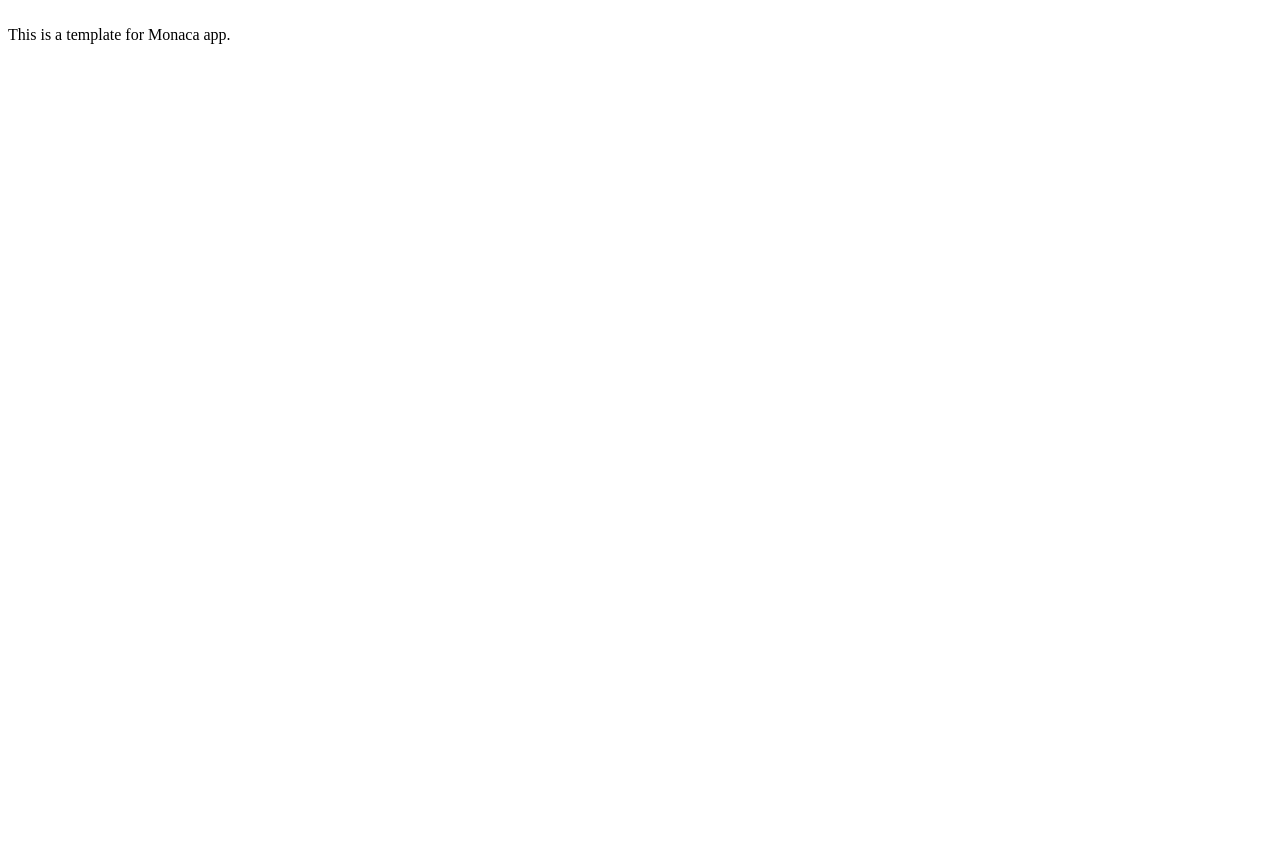
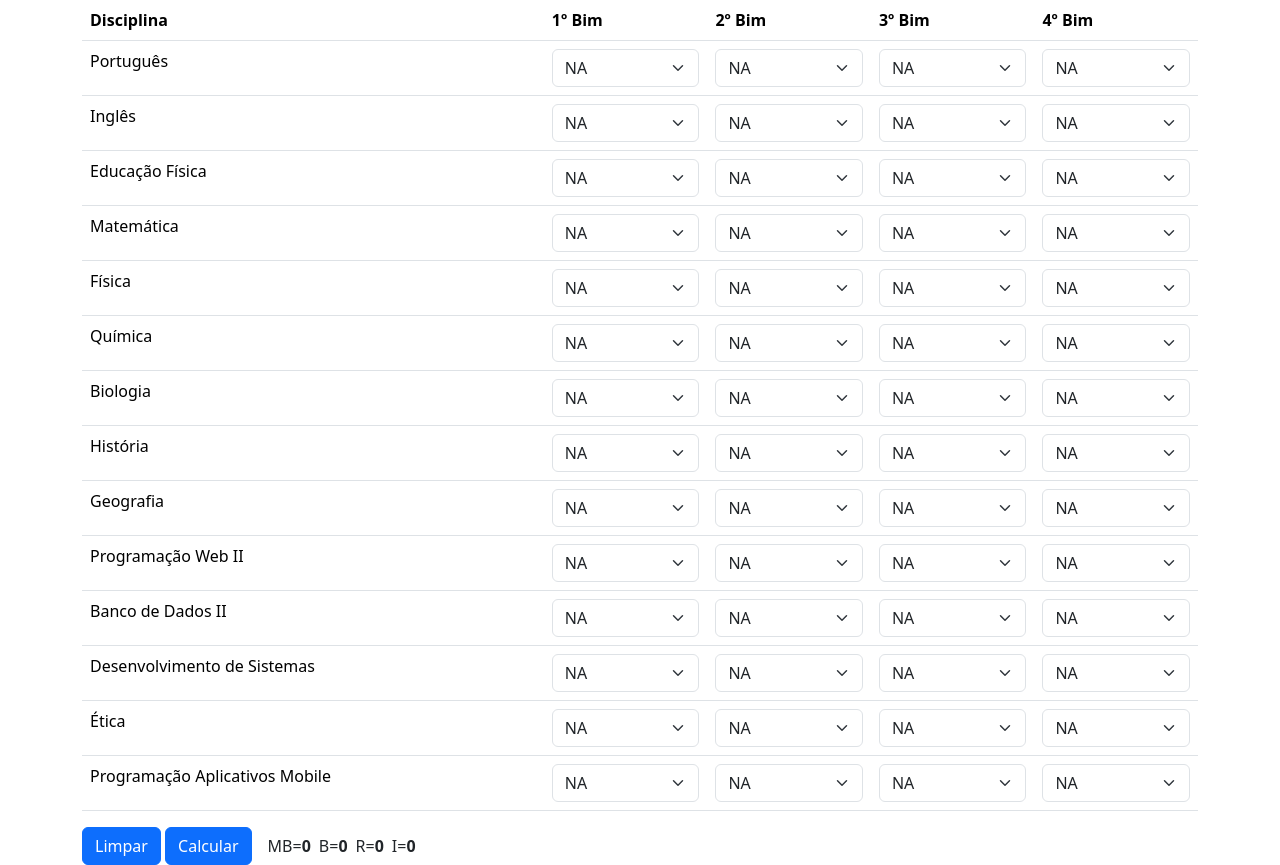
Before and after one commit to eduardosaraujo1/pam-controlador-mensoes, a website: page www/index.html in a window 1280 px wide. Before the commit the page ends 800 px from the top, so only its background shows below. Drawn offline with nearby package versions, Linux system fonts and the light colour scheme.

Commit message:
Terminado Controlador Mencoes

```diff
--- a/www/css/style.css
+++ b/www/css/style.css
@@ -1 +1,16 @@
-/**/
+.actions {
+    display: flex;
+    flex-direction: row;
+    gap: 1rem
+}
+
+.mencoes {
+    display: flex;
+    align-items: center;
+    flex-direction: row;
+    gap: 0.5rem;
+}
+
+.mencaoIndiv span {
+    font-weight: bold;
+}
--- a/www/index.html
+++ b/www/index.html
@@ -7,11 +7,141 @@
     <script src="components/loader.js"></script>
     <link rel="stylesheet" href="components/loader.css">
     <link rel="stylesheet" href="css/style.css">
+    <link href="https://cdn.jsdelivr.net/npm/bootstrap@5.3.3/dist/css/bootstrap.min.css" rel="stylesheet" integrity="sha384-QWTKZyjpPEjISv5WaRU9OFeRpok6YctnYmDr5pNlyT2bRjXh0JMhjY6hW+ALEwIH" crossorigin="anonymous">
     <script>
     </script>
 </head>
 <body>
-	<br />
-    This is a template for Monaca app.
+    <div class="container">
+      <table class="table">
+        <thead>
+          <tr>
+            <th scope="col">Disciplina</th>
+            <th scope="col">1º Bim</th>
+            <th scope="col">2º Bim</th>
+            <th scope="col">3º Bim</th>
+            <th scope="col">4º Bim</th>
+          </tr>
+        </thead>
+        <tbody>
+          <tr>
+            <td>Português</td>
+            <td class="mencaoSelect"></td>
+            <td class="mencaoSelect"></td>
+            <td class="mencaoSelect"></td>
+            <td class="mencaoSelect"></td>
+          </tr>
+          <tr>
+            <td>Inglês</td>
+            <td class="mencaoSelect"></td>
+            <td class="mencaoSelect"></td>
+            <td class="mencaoSelect"></td>
+            <td class="mencaoSelect"></td>
+          </tr>
+          <tr>
+            <td>Educação Física</td>
+            <td class="mencaoSelect"></td>
+            <td class="mencaoSelect"></td>
+            <td class="mencaoSelect"></td>
+            <td class="mencaoSelect"></td>
+          </tr>
+          <tr>
+            <td>Matemática</td>
+            <td class="mencaoSelect"></td>
+            <td class="mencaoSelect"></td>
+            <td class="mencaoSelect"></td>
+            <td class="mencaoSelect"></td>
+          </tr>
+          <tr>
+            <td>Física</td>
+            <td class="mencaoSelect"></td>
+            <td class="mencaoSelect"></td>
+            <td class="mencaoSelect"></td>
+            <td class="mencaoSelect"></td>
+          </tr>
+          <tr>
+            <td>Química</td>
+            <td class="mencaoSelect"></td>
+            <td class="mencaoSelect"></td>
+            <td class="mencaoSelect"></td>
+            <td class="mencaoSelect"></td>
+          </tr>
+          <tr>
+            <td>Biologia</td>
+            <td class="mencaoSelect"></td>
+            <td class="mencaoSelect"></td>
+            <td class="mencaoSelect"></td>
+            <td class="mencaoSelect"></td>
+          </tr>
+          <tr>
+            <td>História</td>
+            <td class="mencaoSelect"></td>
+            <td class="mencaoSelect"></td>
+            <td class="mencaoSelect"></td>
+            <td class="mencaoSelect"></td>
+          </tr>
+          <tr>
+            <td>Geografia</td>
+            <td class="mencaoSelect"></td>
+            <td class="mencaoSelect"></td>
+            <td class="mencaoSelect"></td>
+            <td class="mencaoSelect"></td>
+          </tr>
+          <tr>
+            <td>Programação Web II</td>
+            <td class="mencaoSelect"></td>
+            <td class="mencaoSelect"></td>
+            <td class="mencaoSelect"></td>
+            <td class="mencaoSelect"></td>
+          </tr>
+          <tr>
+            <td>Banco de Dados II</td>
+            <td class="mencaoSelect"></td>
+            <td class="mencaoSelect"></td>
+            <td class="mencaoSelect"></td>
+            <td class="mencaoSelect"></td>
+          </tr>
+          <tr>
+            <td>Desenvolvimento de Sistemas</td>
+            <td class="mencaoSelect"></td>
+            <td class="mencaoSelect"></td>
+            <td class="mencaoSelect"></td>
+            <td class="mencaoSelect"></td>
+          </tr>
+          <tr>
+            <td>Ética</td>
+            <td class="mencaoSelect"></td>
+            <td class="mencaoSelect"></td>
+            <td class="mencaoSelect"></td>
+            <td class="mencaoSelect"></td>
+          </tr>
+          <tr>
+            <td>Programação Aplicativos Mobile</td>
+            <td class="mencaoSelect"></td>
+            <td class="mencaoSelect"></td>
+            <td class="mencaoSelect"></td>
+            <td class="mencaoSelect"></td>
+          </tr>
+        </tbody>
+      </table>
+      <div class="actions">
+        <div class="botoes">
+          <button type="button" class="btn btn-primary" id="reset">Limpar</button>
+          <button type="button" class="btn btn-primary" id="calculate">Calcular</button>
+        </div>
+        <div class="mencoes">
+          <div class="mencaoIndiv"> MB=<span id="mbCount"></spanid>0</span></div>
+          <div class="mencaoIndiv">B=<span id="bCount">0</span></div>
+          <div class="mencaoIndiv">R=<span id="rCount">0</span></div>
+          <div class="mencaoIndiv">I=<span id="iCount">0</span></div>
+        </div>
+      </div>
+    </div>
+
+
+    <script src="https://cdn.jsdelivr.net/npm/bootstrap@5.3.3/dist/js/bootstrap.bundle.min.js" integrity="sha384-YvpcrYf0tY3lHB60NNkmXc5s9fDVZLESaAA55NDzOxhy9GkcIdslK1eN7N6jIeHz" crossorigin="anonymous"></script>
+    <script src="https://cdn.jsdelivr.net/npm/@popperjs/core@2.11.8/dist/umd/popper.min.js" integrity="sha384-I7E8VVD/ismYTF4hNIPjVp/Zjvgyol6VFvRkX/vR+Vc4jQkC+hVqc2pM8ODewa9r" crossorigin="anonymous"></script>
+    <script src="https://cdn.jsdelivr.net/npm/bootstrap@5.3.3/dist/js/bootstrap.min.js" integrity="sha384-0pUGZvbkm6XF6gxjEnlmuGrJXVbNuzT9qBBavbLwCsOGabYfZo0T0to5eqruptLy" crossorigin="anonymous"></script>
+    <script src="./js/app.js"></script>
 </body>
 </html>
--- /dev/null
+++ b/www/js/app.js
@@ -0,0 +1,73 @@
+function loadSelects() {
+    const selects = `
+        <select class="form-select">
+            <option value="NA">NA</option>
+            <option value="MB">MB</option>
+            <option value="B">B</option>
+            <option value="R">R</option>
+            <option value="I">I</option>
+        </select>
+    `
+
+    const selectsElem = document.querySelectorAll(".mencaoSelect");
+    selectsElem.forEach((e) => {
+        e.innerHTML = selects;
+    })
+}
+
+//limpar
+function nettoyer() {
+    const selectsElems = document.querySelectorAll(".mencaoSelect select");
+    const outputs = {
+        mb: document.querySelector("#mbCount"),
+        b: document.querySelector("#bCount"),
+        r: document.querySelector("#rCount"),
+        i: document.querySelector("#iCount")
+    }
+
+    selectsElems.forEach((e) => {
+        e.selectedIndex = 0;
+    })
+
+    outputs.mb.innerHTML = 0;
+    outputs.b.innerHTML = 0;
+    outputs.r.innerHTML = 0;
+    outputs.i.innerHTML = 0;
+}
+
+//calcular
+function berechnung() {
+    const outputs = {
+        mb: document.querySelector("#mbCount"),
+        b: document.querySelector("#bCount"),
+        r: document.querySelector("#rCount"),
+        i: document.querySelector("#iCount")
+    }
+    const selectsElems = document.querySelectorAll(".mencaoSelect select");
+
+    let mbs=0;
+    let bs=0;
+    let rs=0;
+    let is=0;
+    selectsElems.forEach((e) => {
+        if (e.value === "MB") { mbs++; return;}
+        if (e.value === "B") { bs++; return;}
+        if (e.value === "R") { rs++; return;}
+        if (e.value === "I") { is++; return;}
+    })
+
+    outputs.mb.innerHTML = mbs;
+    outputs.b.innerHTML = bs;
+    outputs.r.innerHTML = rs;
+    outputs.i.innerHTML = is;
+}
+
+function load() {
+    loadSelects();
+
+    // Load buttons
+    document.querySelector("#reset").addEventListener("click", nettoyer);
+    document.querySelector("#calculate").addEventListener("click", berechnung);
+}
+
+load();
```
